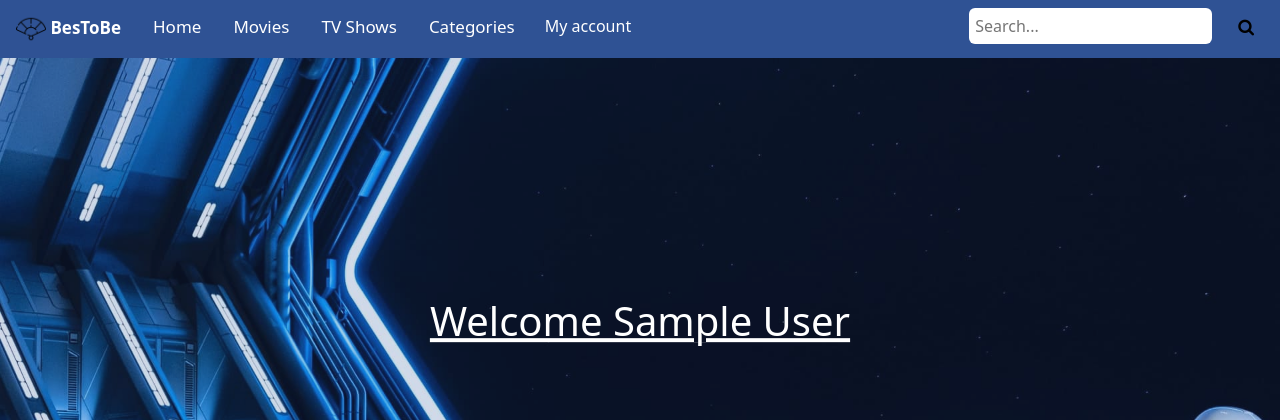
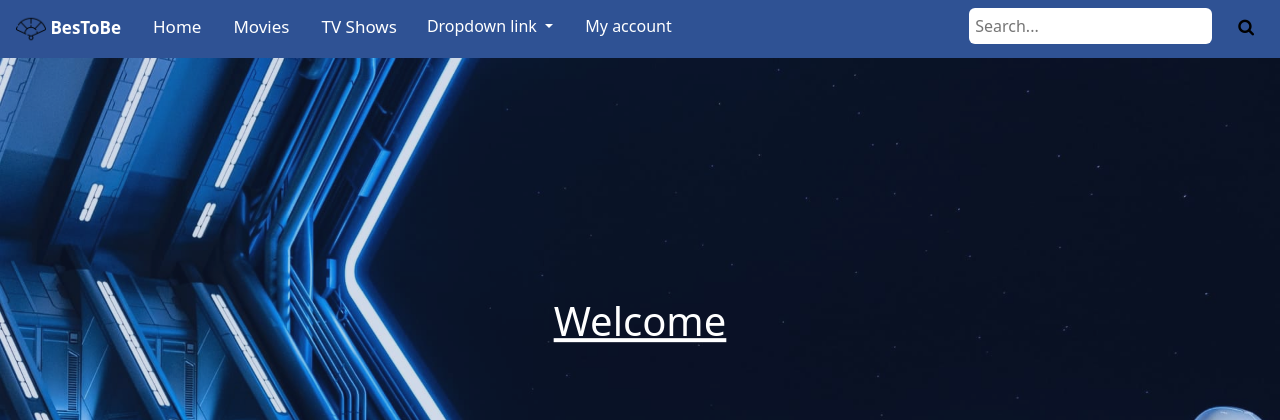
Before and after one commit to JilaniN/Getflix, a PHP site: page /index.php in a window 1280 px wide. Shown: the top 420 px of the page. Run offline with PHP 8.4, Linux system fonts and the light colour scheme; the visitor is signed in with stand-in values (Sample User, id 1); data that the repository does not hold is empty.

Commit message:
dropdown menu

```diff
--- a/index.php
+++ b/index.php
@@ -1,12 +1,12 @@
 <?php
-require_once "config.php";
-if(!empty($_SESSION['id'])){
-    $id = $_SESSION['id'];
-    $result = mysqli_query($conn, "SELECT * FROM users WHERE id = '$id'");
-    $row = mysqli_fetch_assoc($result);
-} else{
-    header("Location: sign.php");
-}
+// require_once "config.php";
+// if(!empty($_SESSION['id'])){
+//     $id = $_SESSION['id'];
+//     $result = mysqli_query($conn, "SELECT * FROM users WHERE id = '$id'");
+//     $row = mysqli_fetch_assoc($result);
+// } else{
+//     header("Location: sign.php");
+// }
 ?>
 
 <?php
@@ -68,7 +68,17 @@ if(!empty($_SESSION['id'])){
   <a href="index.php">Home</a>
   <a href="./shows/movies.php">Movies</a>
   <a href="./shows/tvshows.php">TV Shows</a>
-  <a href="#">Categories</a>
+  <div class="dropdown">
+  <button class="dropbtn  dropdown-toggle" role="button" id="dropdownMenuLink" aria-expanded="false">
+    Dropdown link
+</button>
+    <ul class="dropdown-content dropdown-menu">
+    <li><a class="dropdown-item" href="catalog.php?id=<?php echo $youtubePL1;?>">Sport</a></li>
+    <li><a class="dropdown-item" href="#">Music</a></li>
+    <li><a class="dropdown-item" href="#">Cooking</a></li>
+    <li><a class="dropdown-item" href="#">Movies</a></li>
+    </ul>
+  </div>
   <div class="dropdown">
     <button class="dropbtn">My account</button>
     <div class="dropdown-content">
```
